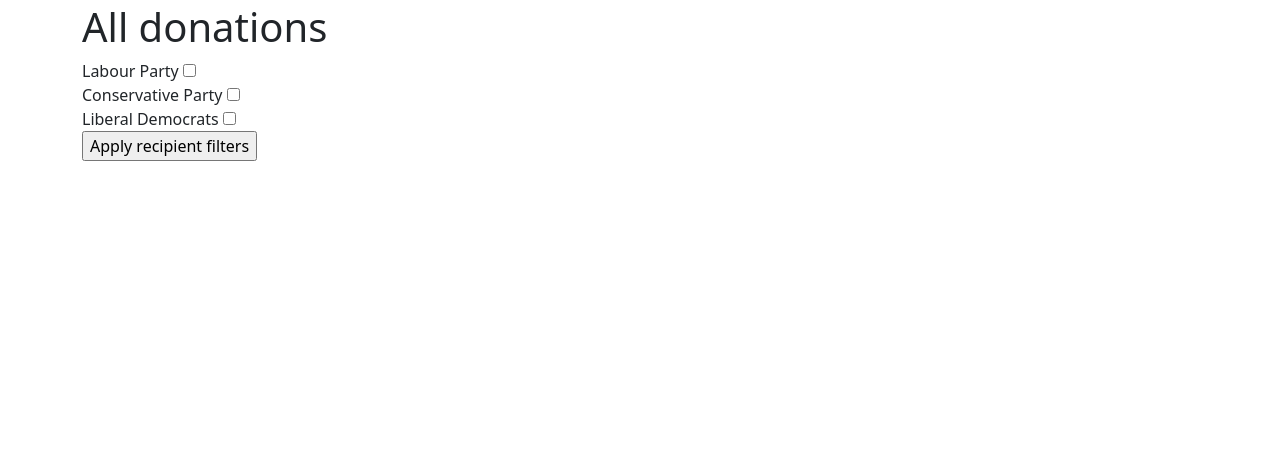
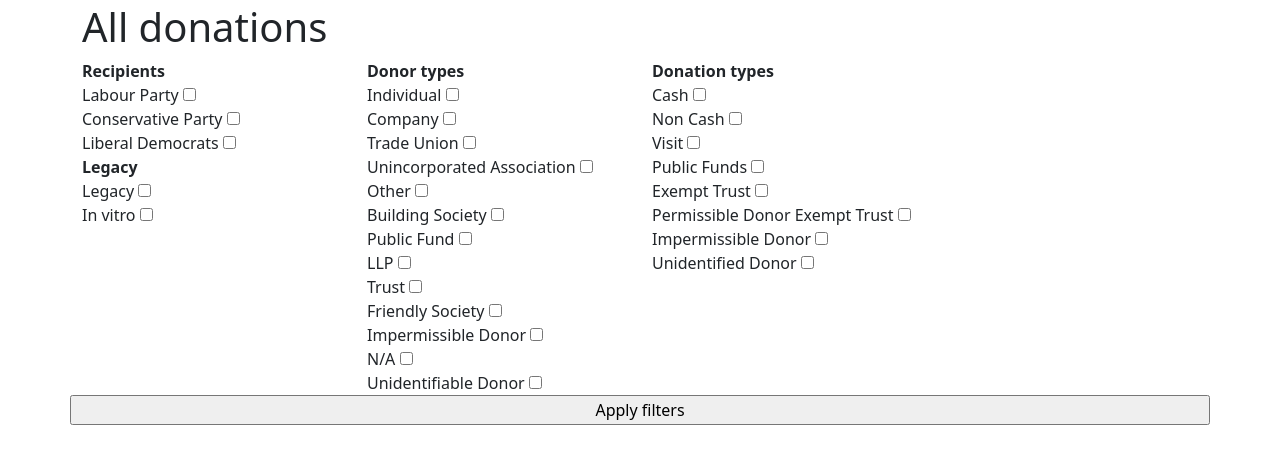
Before and after one commit to willthong/donation-whistle, a Flask app: page / in a window 1280 px wide. Shown: the part 43-507 px from the top of the page. Run offline with Flask 3, Linux system fonts and the light colour scheme.

Commit message:
Add filters for legacy, donor type and donation type

```diff
--- a/app/forms.py
+++ b/app/forms.py
@@ -47,10 +47,34 @@ class EditAlias(FlaskForm):
 class DeleteAlias(FlaskForm):
     submit = SubmitField("Confirm alias deletion")
 
-class RecipientFilterForm(FlaskForm):
-    """API rules: filters should be done as field_filter = "criterion", where criterion has been
-    lowercased and underscore-split. Additive (OR) filters only."""
-    labour_party = BooleanField("Labour Party")
-    conservative_and_unionist_party = BooleanField("Conservative Party")
-    liberal_democrats = BooleanField("Liberal Democrats")
-    submit = SubmitField("Apply recipient filters")
+class FilterForm(FlaskForm):
+    recipient_labour_party = BooleanField("Labour Party")
+    recipient_conservative_and_unionist_party = BooleanField("Conservative Party")
+    recipient_liberal_democrats = BooleanField("Liberal Democrats")
+    recipient_scottish_national_party = BooleanField("SNP")
+    recipient_green_party = BooleanField("Green Party")
+    donor_type_individual = BooleanField("Individual")
+    donor_type_company = BooleanField("Company")
+    donor_type_trade_union = BooleanField("Trade Union")
+    donor_type_unincorporated_association = BooleanField("Unincorporated Association")
+    donor_type_other = BooleanField("Other")
+    donor_type_building_society = BooleanField("Building Society")
+    donor_type_public_fund = BooleanField("Public Fund")
+    donor_type_limited_liability_partnership = BooleanField("LLP")
+    donor_type_trust = BooleanField("Trust")
+    donor_type_friendly_society = BooleanField("Friendly Society")
+    donor_type_impermissible_donor = BooleanField("Impermissible Donor")
+    donor_type_na = BooleanField("N/A")
+    donor_type_unidentifiable_donor = BooleanField("Unidentifiable Donor")
+    donation_type_cash = BooleanField("Cash")
+    donation_type_non_cash = BooleanField("Non Cash")
+    donation_type_visit = BooleanField("Visit")
+    donation_type_public_funds = BooleanField("Public Funds")
+    donation_type_exempt_trust = BooleanField("Exempt Trust")
+    donation_type_permissible_donor_exempt_trust = BooleanField("Permissible Donor Exempt Trust")
+    donation_type_impermissible_donor = BooleanField("Impermissible Donor")
+    donation_type_unidentified_donor = BooleanField("Unidentified Donor")
+    is_legacy_true = BooleanField("Legacy")
+    is_legacy_false = BooleanField("In vitro")
+    submit = SubmitField("Apply filters")
+# TODO: work out how to create an Other field with a hover-over
--- a/app/models.py
+++ b/app/models.py
@@ -69,12 +69,10 @@ class DonationType(db.Model):
 
     id = db.mapped_column(db.Integer, primary_key=True)
     name = db.mapped_column(db.String(100), index=True)
-    # Not bidirectional: I don't need to see all applicable donations from the donation type
-    # record
-    donations: db.Mapped[List["Donation"]] = db.relationship()
+    donations: db.Mapped[List["Donation"]] = db.relationship(back_populates="donation_type")
 
     def __repr__(self):
-        return f"<Donation Type {self.name}>"
+        return f"{self.name}"
 
 
 class Donation(db.Model):
--- a/app/routes.py
+++ b/app/routes.py
@@ -23,7 +23,7 @@ from app.forms import (
     RegistrationForm,
     NewAliasName,
     DeleteAlias,
-    RecipientFilterForm,
+    FilterForm,
 )
 
 
@@ -37,18 +37,14 @@ class LoginForm(FlaskForm):
 @app.route("/", methods=["GET", "POST"])
 @app.route("/index", methods=["GET", "POST"])
 def index():
-    form = RecipientFilterForm(prefix="recipient")
+    form = FilterForm()
 
     if form.validate_on_submit():
-        recipient_filter_list = [
-            f.replace("recipient-", "")
-            for f in request.form.keys()
-            if (f.startswith("recipient-") and request.form[f] == "y")
-        ]
+        filter_list = [par for par in request.form.keys() if request.form[par] == "y"]
         return redirect(
             url_for(
                 "index",
-                **{"recipient_filter": recipient_filter_list},
+                filter=filter_list,
             )
         )
     # The api_filter parameter will be appended to the API URL by the template
@@ -58,25 +54,64 @@ def index():
     )
 
 
+def populate_filter_statements(filters, prefix, db_field):
+    output = []
+    for filter in filters:
+        filter = filter.replace(prefix, "")
+        filter = filter.replace("_", " ")
+        filter = db.func.lower(db_field) == filter
+        output.append(filter)
+    return output
+
+
 @app.route("/api/data")
 def data():
-    query = db.select(Donation).join(Recipient).join(Donor)
+    query = db.select(Donation).join(Recipient).join(Donor).join(DonationType)
 
     # Filtering
     # Multiple identically named keys => weird dictionary-like object to which we must
     # apply .getlist() rather than looping through as we would a normal dict
     # https://tedboy.github.io/flask/generated/generated/werkzeug.MultiDict.html)
-    recipient_filters = request.args.getlist("recipient_filter")
-    print(recipient_filters)
-    recipient_filter_statements = []
+    all_filters = request.args.getlist("filter")
 
-    for filter in recipient_filters:
-        filter = filter.replace("_", " ")
-        filter = db.func.lower(Recipient.name) == filter
-        recipient_filter_statements.append(filter)
+    # Populate filter types
+    recipient_filters = []
+    donor_type_filters = []
+    donation_type_filters = []
+    is_legacy_filters = []
+    for filter in all_filters:
+        if filter.startswith("recipient"):
+            recipient_filters.append(filter)
+        if filter.startswith("donor_type"):
+            donor_type_filters.append(filter)
+        if filter.startswith("donation_type"):
+            donation_type_filters.append(filter)
+        if filter.startswith("is_legacy"):
+            is_legacy_filters.append(filter)
+
+    # Each filter bucket is an additional group of ORs added as an AND, so need to be grouped together
+    recipient_filter_statements = populate_filter_statements(
+        recipient_filters, "recipient_", Recipient.name
+    )
+    donor_type_filter_statements = populate_filter_statements(
+        donor_type_filters, "donor_type_", Donor.donor_type_id
+    )
+    donation_type_filter_statements = populate_filter_statements(
+        donation_type_filters, "donation_type_", DonationType.name
+    )
 
     if recipient_filter_statements:
         query = query.where(db.or_(*recipient_filter_statements))
+    if donor_type_filter_statements:
+        query = query.where(db.or_(*donor_type_filter_statements))
+    if donation_type_filter_statements:
+        query = query.where(db.or_(*donation_type_filter_statements))
+    if "is_legacy_false" in is_legacy_filters and "is_legacy_true" in is_legacy_filters:
+        pass
+    elif "is_legacy_false" in is_legacy_filters:
+        query = query.where(Donation.is_legacy == False)
+    elif "is_legacy_true" in is_legacy_filters:
+        query = query.where(Donation.is_legacy == True)
 
     # Search filter
     search = request.args.get("search")
@@ -99,16 +134,10 @@ def data():
         for s in sort.split(","):
             direction = s[0]
             criterion = s[1:]
-            if criterion == "type":
-                query = query.join(DonationType)
             criterion_lookups = {
                 "donor": Donor.name,
-                "donor_type": DonorType.name,
-                # TODO: check sorting bug for donor_type
-                # TODO: look into disabling sort for some columns
                 "recipient": Recipient.name,
                 "date": Donation.date,
-                "type": DonationType.name,
                 "value": Donation.value,
             }
             if criterion in criterion_lookups:
@@ -119,6 +148,7 @@ def data():
                 query = query.order_by(criterion.desc())
             else:
                 query = query.order_by(criterion)
+            # TODO: look into disabling some sorts
 
     # Pagination
     start = request.args.get("start", type=int, default=-1)
--- a/app/templates/index.html
+++ b/app/templates/index.html
@@ -9,12 +9,51 @@
   <h1>All donations</h1>
   <form action="/" method="POST">
     {{ form.csrf_token }}
-    {{ form.labour_party.label }} {{ form.labour_party(size=20) }} <br>
-    {{ form.conservative_and_unionist_party.label }} {{ form.conservative_and_unionist_party(size=20) }} <br>
-    {{ form.liberal_democrats.label }} {{ form.liberal_democrats(size=20) }} <br>
+    <div class="row">
+      <div class="col">
+        <strong>Recipients</strong><br>
+        {{ form.recipient_labour_party.label }} {{ form.recipient_labour_party(size=20) }} <br>
+        {{ form.recipient_conservative_and_unionist_party.label }} {{ form.recipient_conservative_and_unionist_party(size=20) }} <br>
+        {{ form.recipient_liberal_democrats.label }} {{ form.recipient_liberal_democrats(size=20) }} <br>
+        <strong>Legacy</strong><br>
+        {{ form.is_legacy_true.label }} {{ form.is_legacy_true(size=20) }} <br>
+        {{ form.is_legacy_false.label }} {{ form.is_legacy_false(size=20) }} <br>
+      </div>
+      <div class="col">
+        <strong>Donor types</strong><br>
+        {{ form.donor_type_individual.label }} {{ form.donor_type_individual(size=20) }} <br>
+        {{ form.donor_type_company.label }} {{ form.donor_type_company(size=20) }} <br>
+        {{ form.donor_type_trade_union.label }} {{ form.donor_type_trade_union(size=20) }} <br>
+        {{ form.donor_type_unincorporated_association.label }} {{
+        form.donor_type_unincorporated_association(size=20) }} <br>
+        {{ form.donor_type_other.label }} {{ form.donor_type_other(size=20) }} <br>
+        {{ form.donor_type_building_society.label }} {{ form.donor_type_building_society(size=20) }} <br>
+        {{ form.donor_type_public_fund.label }} {{ form.donor_type_public_fund(size=20) }} <br>
+        {{ form.donor_type_limited_liability_partnership.label }} {{
+        form.donor_type_limited_liability_partnership(size=20) }} <br>
+        {{ form.donor_type_trust.label }} {{ form.donor_type_trust(size=20) }} <br>
+        {{ form.donor_type_friendly_society.label }} {{ form.donor_type_friendly_society(size=20) }} <br>
+        {{ form.donor_type_impermissible_donor.label }} {{ form.donor_type_impermissible_donor(size=20) }} <br>
+        {{ form.donor_type_na.label }} {{ form.donor_type_na(size=20) }} <br>
+        {{ form.donor_type_unidentifiable_donor.label }} {{
+        form.donor_type_unidentifiable_donor(size=20) }} <br>
+      </div>
+      <div class="col">
+        <strong>Donation types</strong><br>
+        {{ form.donation_type_cash.label }} {{ form.donation_type_cash(size=20) }} <br>
+        {{ form.donation_type_non_cash.label }} {{ form.donation_type_non_cash(size=20) }} <br>
+        {{ form.donation_type_visit.label }} {{ form.donation_type_visit(size=20) }} <br>
+        {{ form.donation_type_public_funds.label }} {{ form.donation_type_public_funds(size=20) }} <br>
+        {{ form.donation_type_exempt_trust.label }} {{ form.donation_type_exempt_trust(size=20) }} <br>
+        {{ form.donation_type_permissible_donor_exempt_trust.label }} {{ form.donation_type_permissible_donor_exempt_trust(size=20) }} <br>
+        {{ form.donation_type_impermissible_donor.label }} {{ form.donation_type_impermissible_donor(size=20) }} <br>
+        {{ form.donation_type_unidentified_donor.label }} {{ form.donation_type_unidentified_donor(size=20) }} <br>
+
+      </div>
+      <div class="col">
+    </div>
     {{ form.submit() }}
   </form>
-
   <div id="table"></div>
 {% endblock %}
 
@@ -48,6 +87,7 @@
     const recipientFormatter = (value) => {
       if (value == "Conservative and Unionist Party") {return "Conservative Party";}
       if (value == "UK Independence Party (UKIP)") {return "UKIP";}
+      if (value == "Scottish National Party (SNP)") {return "SNP";}
       return value;
     }
     const donorTypeFormatter = (value) => {
@@ -57,7 +97,7 @@
 
     // Adjust tickboxes to match filters in api_filter template variable
     window.onload = function() {
-      const regex = /recipient_filter=([^&]+)(?:&amp;|$)/g;
+      const regex = /filter\=([^&]+?)(?:&|$)/g;
       const recipientFilters = [];
       let match;
       while ((match = regex.exec("{{ api_filter }}")) !== null) {
@@ -65,10 +105,10 @@
       }
       if (recipientFilters.length > 0) {
         for (var filter of recipientFilters) {
-          document.querySelector(`input[name="recipient-${filter}"]`).checked = true;
+          document.querySelector(`input[name="${filter}"]`).checked = true;
         }
       } else {
-        document.querySelectorAll('input[name^="recipient-"]').forEach(function(checkbox) {
+        document.querySelectorAll('input').forEach(function(checkbox) {
           checkbox.checked = true;
         });
       }
@@ -80,7 +120,7 @@
         { id: 'donor_type', name: 'Donor Type', formatter: (cell) => donorTypeFormatter(cell)},
         { id: 'recipient', name: 'Recipient', formatter: (cell) => recipientFormatter(cell) },
         { id: 'date', name: 'Date', formatter: (cell) => dateFormatter(cell) },
-        { id: 'type', name: 'Type' },
+        { id: 'type', name: 'Donation Type' },
         { id: 'amount', name: 'Amount', formatter: (cell) => currencyFormatter(cell) },
         {
           id: 'legacy',
```
